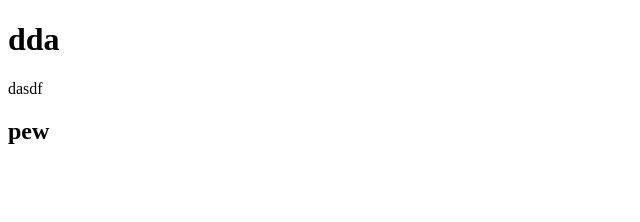
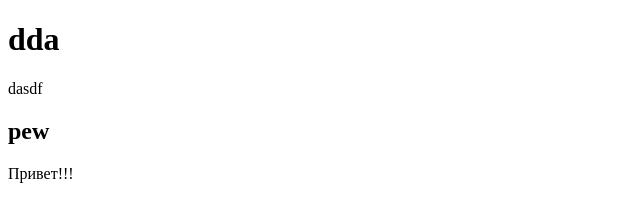
Before and after one commit to atikhobaev/glorycar, a plain HTML site: page index.html in a window 1280 px wide. Shown: the full height of the page, 0-640 px from the left. Drawn offline with Linux system fonts and the light colour scheme.

Commit message:
Привет

```diff
--- a/index.html
+++ b/index.html
@@ -9,5 +9,7 @@
 	<p>dasdf</p>
 
 	<h2>pew</h2>
+
+	<p>Привет!!!</p>
 </body>
 </html>
```
